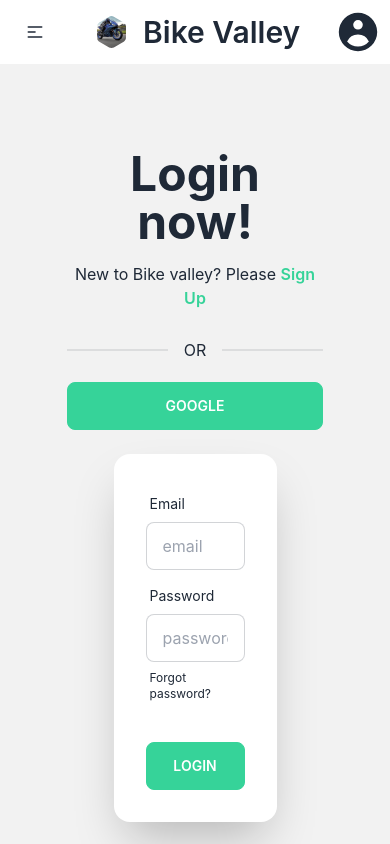
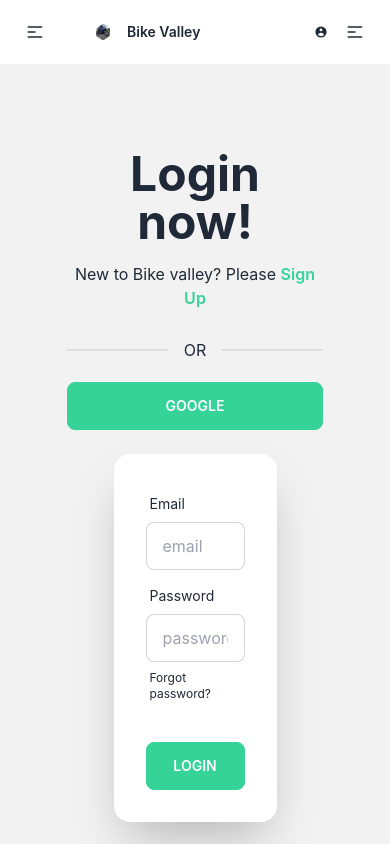
Before and after one commit to Achintya151/bike-valley-app-client-side, a React (Create React App) app: page /login in a window 390 px wide. Shown: the top 844 px of the page. Built offline with nearby package versions, Linux system fonts and the light colour scheme; no server answers.

Commit message:
responsive added

```diff
--- a/src/Layouts/Dashboard/DashboadLayout.js
+++ b/src/Layouts/Dashboard/DashboadLayout.js
@@ -21,7 +21,6 @@ const DashboadLayout = () => {
                 <input id="my-drawer-2" type="checkbox" className="drawer-toggle" />
                 <div className="drawer-content">
                     <Outlet></Outlet>
-                    <label htmlFor="my-drawer-2" className="btn btn-primary drawer-button lg:hidden">Open drawer</label>
 
                 </div>
                 <div className="drawer-side">
--- a/src/Pages/Home/AboutSection/AboutSection.js
+++ b/src/Pages/Home/AboutSection/AboutSection.js
@@ -4,7 +4,7 @@ const AboutSection = () => {
     return (
         <div className="hero min-h-screen bg-base-200">
             <div className="hero-content flex-col lg:flex-row-reverse">
-                <img src="https://global.yamaha-motor.com/business/mc/img/index_key_005_sp.jpg" alt='motorcycle' className="max-w-xl rounded-lg shadow-2xl" />
+                <img src="https://global.yamaha-motor.com/business/mc/img/index_key_005_sp.jpg" alt='motorcycle' className="md:max-w-xl max-w-xs rounded-lg shadow-2xl" />
                 <div>
                     <h1 className="text-5xl font-bold">About us</h1>
                     <p className="py-6">We are used motorcycle seller. We sell only highly quality used bike in reasonable price. You can post for you old bike to sale, we will test and collect them and list them in our website. Bike is not only a vehicle but also a emotion, dream and passion. Grab your bike today.</p>
--- a/src/Pages/Home/BikeCategories/BikeCategories.js
+++ b/src/Pages/Home/BikeCategories/BikeCategories.js
@@ -14,7 +14,7 @@ const BikeCategories = () => {
     return (
         <div className='py-8'>
             <h2 className="text-4xl font-bold text-center pb-10">Categories</h2>
-            <div className='grid grid-cols-3 gap-4 justify-items-center'>
+            <div className='grid lg:grid-cols-3 md:grid-cols-2 grid-cols-1 gap-4 justify-items-center'>
                 {
                     bikeCategories.map(bikeCategory => <BikeCategory
                         key={bikeCategory._id}
--- a/src/Pages/Shared/Navbar/Navbar.js
+++ b/src/Pages/Shared/Navbar/Navbar.js
@@ -34,18 +34,19 @@ const Navbar = () => {
                     <label tabIndex={0} className="btn btn-ghost lg:hidden">
                         <svg xmlns="http://www.w3.org/2000/svg" className="h-5 w-5" fill="none" viewBox="0 0 24 24" stroke="currentColor"><path strokeLinecap="round" strokeLinejoin="round" strokeWidth="2" d="M4 6h16M4 12h8m-8 6h16" /></svg>
                     </label>
+
                     <ul tabIndex={0} className="menu menu-compact dropdown-content mt-3 p-2 shadow bg-base-100 rounded-box w-52">
                         {menuItems}
                     </ul>
                 </div>
                 <div className="btn btn-ghost normal-case">
                     <div className="avatar px-4">
-                        <div className="w-8 mask mask-hexagon">
+                        <div className="md:w-8 w-4 mask mask-hexagon">
                             <img src={logo} alt="" />
                         </div>
                     </div>
 
-                    <Link className='text-3xl' to='/'>Bike Valley</Link>
+                    <Link className='md:text-3xl text-sm' to='/'>Bike Valley</Link>
                 </div>
             </div>
             <div className="navbar-center hidden lg:flex">
@@ -59,7 +60,7 @@ const Navbar = () => {
                         <div className='navbar-end'>
                             <div className="dropdown dropdown-end">
                                 <label tabIndex={0} className="btn btn-ghost btn-circle avatar">
-                                    <div className="w-20 rounded-full">
+                                    <div className="md:w-20 w-8 rounded-full">
                                         <img src={user?.photoURL} alt='' />
                                     </div>
                                 </label>
@@ -73,10 +74,13 @@ const Navbar = () => {
                     :
                     <>
                         <div className='navbar-end'>
-                            <HiUserCircle className='text-5xl' />
+                            <HiUserCircle className='md:text-5xl text-sm' />
                         </div>
                     </>
             }
+            <label htmlFor="my-drawer-2" className="btn btn-ghost drawer-button lg:hidden md:ml-4">
+                <svg xmlns="http://www.w3.org/2000/svg" className="h-5 w-5" fill="none" viewBox="0 0 24 24" stroke="currentColor"><path strokeLinecap="round" strokeLinejoin="round" strokeWidth="2" d="M4 6h16M4 12h8m-8 6h16" /></svg>
+            </label>
         </div>
     );
 };
```
